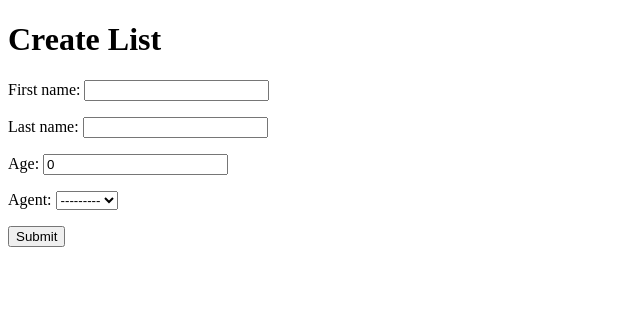
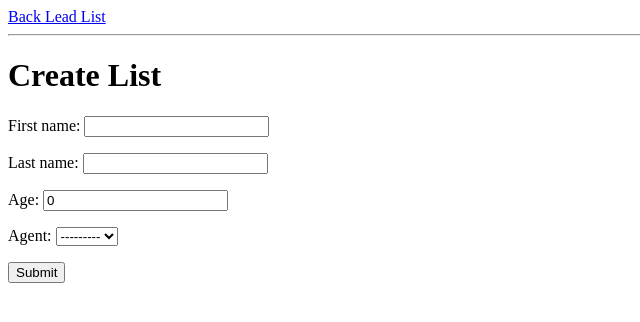
Before and after one commit to Abir835/CRM, a Django app: page /leads/lead_create/ in a window 1280 px wide. Shown: the top 322 px of the page, without its empty margins (0-640 px from the left). Run offline with Django 3.2, Linux system fonts and the light colour scheme; data that the repository does not hold is empty.

Commit message:
<add> url routing lead list delete

```diff
--- a/leads/urls.py
+++ b/leads/urls.py
@@ -5,5 +5,6 @@ urlpatterns = [
     path('lead_details/<int:pk>/', views.lead_details, name='lead_details'),
     path('lead_create/', views.lead_create, name='lead_create'),
     path('lead_update/<int:pk>/', views.lead_update, name='lead_update'),
+    path('lead_delete/<int:pk>', views.lead_delete, name='lead_delete')
 
 ]
--- a/leads/views.py
+++ b/leads/views.py
@@ -9,7 +9,7 @@ from leads.forms import LeadForm, LeadModelForm
 
 
 def lead_list(request):
-    leads = Lead.objects.all()
+    leads = Lead.objects.all().order_by('-id')
     context = {
         'leads': leads
     }
@@ -100,3 +100,9 @@ def lead_update(request, pk):
 #         'form': form
 #     }
 #     return render(request, 'leads/lead_update.html', context)
+
+
+def lead_delete(request, pk):
+    lead = Lead.objects.get(id=pk)
+    lead.delete()
+    return redirect('/leads')
--- a/templates/leads/lead_create.html
+++ b/templates/leads/lead_create.html
@@ -5,6 +5,9 @@
     <title>Lead Create</title>
 </head>
 <body>
+<a href="{% url 'lead_list' %}">Back Lead List</a>
+
+<hr>
 <h1>Create List</h1>
 <form method="post">
     {% csrf_token %}
--- a/templates/leads/lead_details.html
+++ b/templates/leads/lead_details.html
@@ -13,5 +13,6 @@
     <p>Age: {{ lead_details.age }}</p>
     <p>Agent: {{ lead_details.agent }}</p>
     <a href="{% url 'lead_update' lead_details.pk %}"><button>Update</button></a>
+    <a href="{% url 'lead_delete' lead_details.pk %}"><button>Delete</button></a>
 </body>
 </html>
--- a/templates/leads/lead_update.html
+++ b/templates/leads/lead_update.html
@@ -5,6 +5,8 @@
     <title>Lead Update</title>
 </head>
 <body>
+<a href="{% url 'lead_list' %}">Back Lead List</a>
+<hr>
 <form method="post">
     {% csrf_token %}
     {{ form.as_p }}
```
